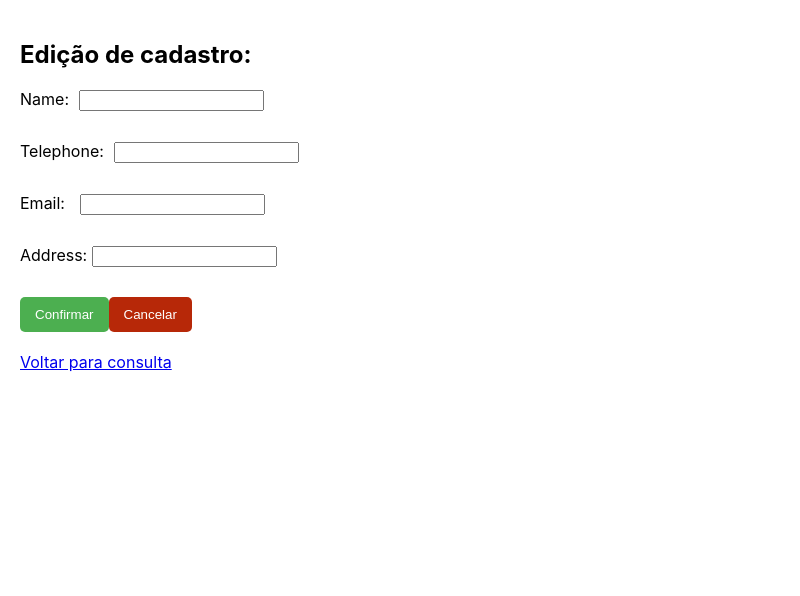
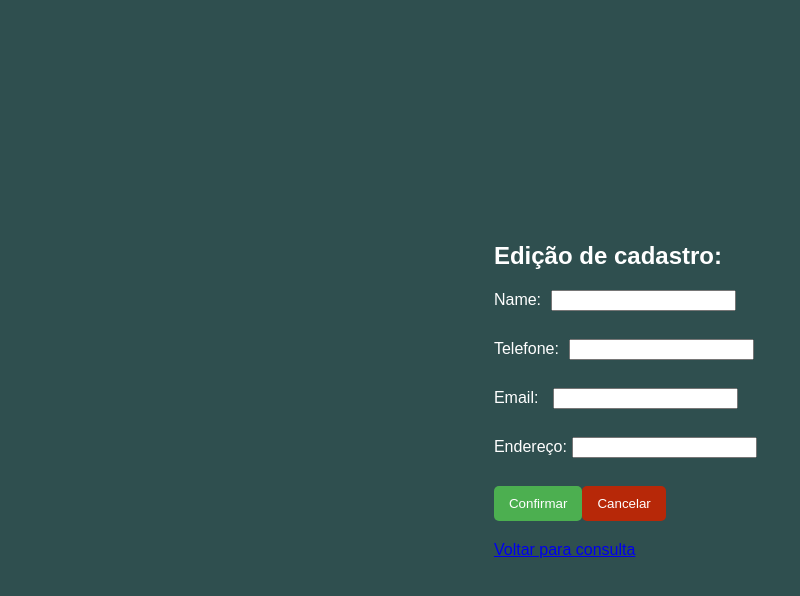
Before and after one commit to jrrodrigo421/Technician_Management, a React (Create React App) app: page /edit/1 in a window 1280 px wide. Shown: the top 596 px of the page, without its empty margins (0-800 px from the left). Built offline with nearby package versions, Linux system fonts and the light colour scheme; no server answers.

Commit message:
feat: design

```diff
--- a/src/components/TechnicianEdit.js
+++ b/src/components/TechnicianEdit.js
@@ -45,10 +45,10 @@ const TechnicianEdit = () => {
 
       await axios.put(`http://localhost:3030/technicians/${id}`, formattedData);
 
-      // Exibir mensagem de sucesso
+
       setSuccessMessage('Cadastro do técnico alterado com sucesso!');
 
-      // Limpar mensagem de erro
+      // limpa msg erro
       setError(null);
 
 
@@ -82,7 +82,7 @@ const TechnicianEdit = () => {
         </label>
         <br />
         <label style={{ display: 'block', marginBottom: '10px' }}>
-          Telephone:
+          Telefone:
           <input
             type="text"
             name="telephone"
@@ -106,7 +106,7 @@ const TechnicianEdit = () => {
         </label>
         <br />
         <label style={{ display: 'block', marginBottom: '10px' }}>
-          Address:
+          Endereço:
           <input
             type="text"
             name="address"
--- a/src/components/TechnicianList.css
+++ b/src/components/TechnicianList.css
@@ -14,17 +14,21 @@
   width: 100%;
   border-collapse: collapse;
   margin-top: 10px;
+  background-color: #27292a;
 }
+
 
 .technician-table th,
 .technician-table td {
   border: 1px solid #ddd;
   padding: 8px;
   text-align: left;
+  background-color: #27292a;
+
 }
 
 .technician-table th {
-  background-color: #f2f2f2;
+  background-color: #27292a;
 }
 
 .view-technician-link,
@@ -37,3 +41,23 @@
 .delete-technician-button {
   background-color: red;
 }
+
+
+/* Adicione este bloco ao design.css */
+.delete-button {
+  background-color: red;
+  color: #ffffff;
+  border: none;
+  padding: 10px 20px;
+  text-align: center;
+  text-decoration: none;
+  display: inline-block;
+  font-size: 16px;
+  margin: 4px 2px;
+  cursor: pointer;
+  border-radius: 8px;
+}
+
+.delete-button:hover {
+  background-color: #990000;
+}
--- a/src/components/TechnicianList.js
+++ b/src/components/TechnicianList.js
@@ -2,7 +2,10 @@ import React, { useState, useEffect } from 'react';
 import { Link } from 'react-router-dom';
 import axios from 'axios';
 
+
+
 import './TechnicianList.css';
+import './design.css'
 
 const TechnicianList = () => {
   const [technicians, setTechnicians] = useState([]);
@@ -60,10 +63,10 @@ const TechnicianList = () => {
 
   return (
     <div className="technician-list-container">
-      <h2>Consulta Técnicos</h2>
-      <Link to="/add" className="add-technician-link">Cadastrar Novo Técnico</Link>
+      <h2>Página de consulta</h2>
+      <Link to="/add" className="theme-button">Novo cadastro</Link>
 
-      <table className="technician-table">
+      <table className="technician-table ">
         <thead>
           <tr>
             <th>Nome</th>
@@ -78,7 +81,7 @@ const TechnicianList = () => {
               <td>
                 <Link to={`/view/${technician.id}`} className="view-technician-link">Detalhes</Link>
                 <Link to={`/edit/${technician.id}`} className="edit-technician-link">Editar</Link>
-                <button onClick={() => handleDelete(technician.id)} className="delete-technician-button">
+                <button onClick={() => handleDelete(technician.id)} className="delete-button">
                   Excluir
                 </button>
               </td>
--- a/src/components/TechnicianView.js
+++ b/src/components/TechnicianView.js
@@ -33,19 +33,19 @@ const TechnicianView = () => {
     <div className="technician-list-container" style={{ padding: '20px' }}>
       <h2>Detalhes do cadastro</h2>
       <p>
-        <strong>Name:</strong> {technician.name}
+        <strong>Nome:</strong> {technician.name}
       </p>
       <p>
-        <strong>Telephone:</strong> {technician.telephone}
+        <strong>Telefone:</strong> {technician.telephone}
       </p>
       <p>
         <strong>Email:</strong> {technician.email}
       </p>
       <p>
-        <strong>Address:</strong> {technician.address}
+        <strong>Endereço:</strong> {technician.address}
       </p>
       <Link to="/" className="view-technician-link">
-        Voltar para a tela de consulta
+        Pagina consulta
       </Link>
     </div>
   );
--- /dev/null
+++ b/src/components/design.css
@@ -0,0 +1,43 @@
+body {
+  background-color: #2F4F4F;
+  color: white;
+  font-family: 'Arial', sans-serif;
+  margin: 0;
+  display: flex;
+  align-items: center;
+  justify-content: center;
+  height: 100vh;
+}
+
+.container {
+  text-align: center;
+}
+
+h1,
+h2,
+h3,
+p {
+  margin: 0;
+  padding: 0;
+}
+
+
+.theme-button {
+  background-color: #2f4f4f;
+  color: #ffffff;
+  border: none;
+  padding: 10px 20px;
+  text-align: center;
+  text-decoration: none;
+  display: inline-block;
+  font-size: 16px;
+  margin: 4px 2px;
+  cursor: pointer;
+  border-radius: 8px;
+}
+
+
+
+.theme-button:hover {
+  background-color: #555;
+}
```
